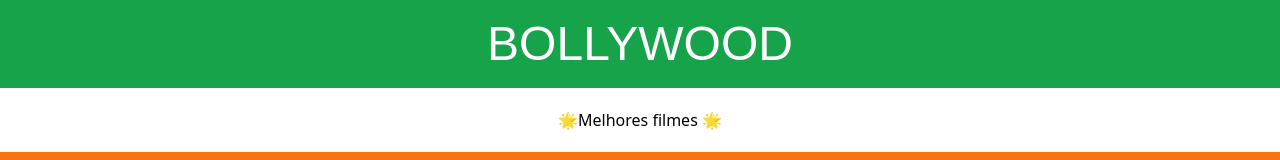
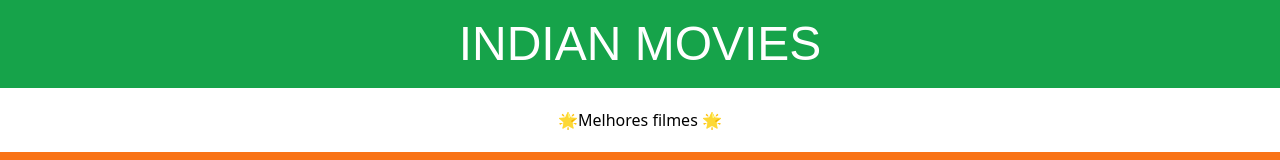
Before and after one commit to joanamds/best-bollywood, a React (Create React App) app: page / in a window 1280 px wide. Shown: the top 160 px of the page. Built offline with nearby package versions, Linux system fonts and the light colour scheme; a web font is replaced by a local one.

Commit message:
modificando o nome da aplicação

```diff
--- a/package.json
+++ b/package.json
@@ -1,6 +1,6 @@
 {
-  "homepage": "https://joanamds.github.io/best-bollywood",
-  "name": "best-bollywood",
+  "homepage": "https://joanamds.github.io/best-indian-movies",
+  "name": "best-indian-movies",
   "version": "0.1.0",
   "private": true,
   "dependencies": {
--- a/public/index.html
+++ b/public/index.html
@@ -24,7 +24,7 @@
       work correctly both with client-side routing and a non-root public URL.
       Learn how to configure a non-root public URL by running `npm run build`.
     -->
-    <title>Bollywood: melhores filmes</title>
+    <title>Melhores filmes indianos</title>
   </head>
   <body>
     <noscript>You need to enable JavaScript to run this app.</noscript>
--- a/src/components/Header.js
+++ b/src/components/Header.js
@@ -4,7 +4,7 @@ class Header extends React.Component{
     render() {
         return (
             <header className="text-center bg-white">
-                <h1 className="text-2xl bg-green-600 p-5 font-custom text-white text-5xl">BOLLYWOOD</h1>
+                <h1 className="text-2xl bg-green-600 p-5 font-custom text-white text-5xl">INDIAN MOVIES</h1>
                 <h2 className="p-5">	&#127775;Melhores filmes	&#127775;</h2>
             </header>
         );
```
Also changed, not shown: 1 other file (tests, documents, lock files or other folders).
